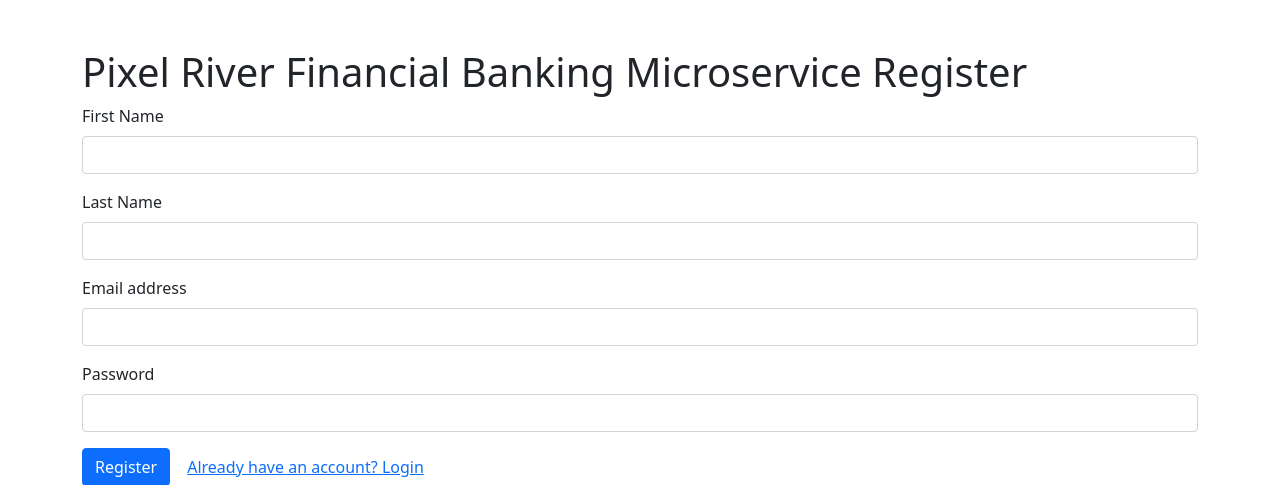
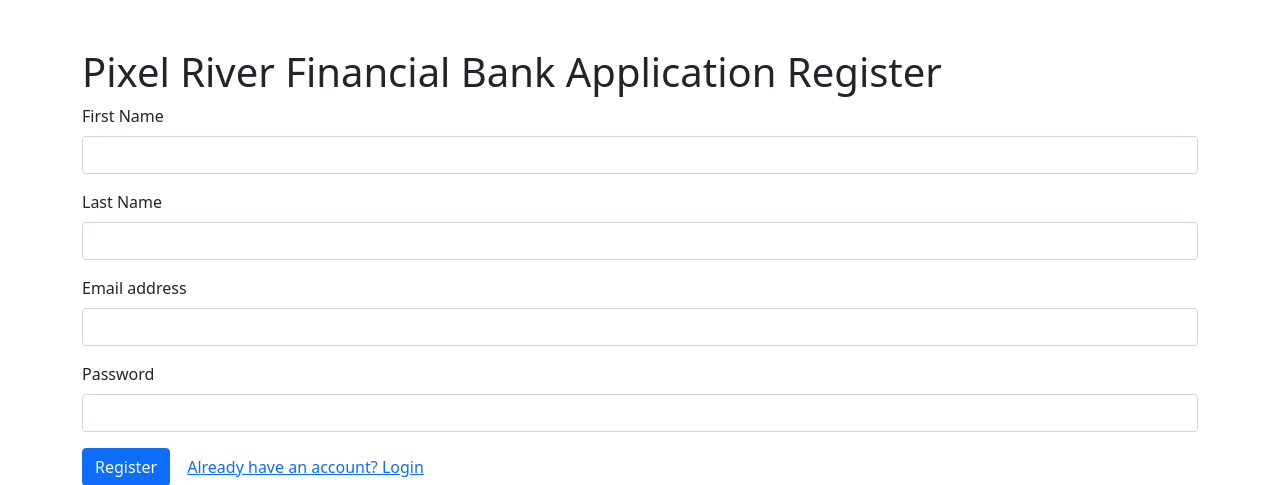
Before and after one commit to jimmytran2/module5-part3-jimmytran2, a Flask app: page /api/register in a window 1280 px wide. Shown: the top 485 px of the page. Run offline with Flask 2, Linux system fonts and the light colour scheme; some libraries are stand-ins or nearby versions.

Commit message:
editted files for assignment 6

```diff
--- a/backend/templates/dashboard.html
+++ b/backend/templates/dashboard.html
@@ -3,11 +3,11 @@
 <html lang="en">
 <head>
   <meta charset="UTF-8">
-  <title>Pixel River Financial Bank Services Dashboard</title>
+  <title>Pixel River Financial Bank Application Dashboard</title>
   <link rel="stylesheet" href="https://cdn.jsdelivr.net/npm/bootstrap@5.0.2/dist/css/bootstrap.min.css">
 </head>
 <body class="container mt-5">
-  <h1>Welcome, {{ user.first_name }} {{ user.last_name }}, to Pixel River Financial Bank Services, Your Montly transaction Report Available as well</h1>
+  <h1>Welcome, {{ user.first_name }} {{ user.last_name }}, to Pixel River Financial Bank Application, Your Montly transaction Report Available as well</h1>
   <p>Account Balance: ${{ '%.2f'|format(user.balance) }}</p>
   {% with messages = get_flashed_messages(with_categories=true) %}
     {% if messages %}
--- a/backend/templates/login.html
+++ b/backend/templates/login.html
@@ -2,14 +2,14 @@
 <html lang="en">
   <head>
     <meta charset="UTF-8" />
-    <title>Pixel River Financial Bank Services Login</title>
+    <title>Pixel River Financial Bank Application Login</title>
     <link
       rel="stylesheet"
       href="https://cdn.jsdelivr.net/npm/bootstrap@5.0.2/dist/css/bootstrap.min.css"
     />
   </head>
   <body class="container mt-5">
-    <h1>Pixel River Financial Bank Services Login</h1>
+    <h1>Pixel River Financial Bank Application Login</h1>
     {% with messages = get_flashed_messages(with_categories=true) %} {% if
     messages %} {% for category, message in messages %}
     <div class="alert alert-{{ category }}">{{ message }}</div>
--- a/backend/templates/register.html
+++ b/backend/templates/register.html
@@ -2,14 +2,14 @@
 <html lang="en">
   <head>
     <meta charset="UTF-8" />
-    <title>Pixel River Financial Bank Services Register</title>
+    <title>Pixel River Financial Bank Application</title>
     <link
       rel="stylesheet"
       href="https://cdn.jsdelivr.net/npm/bootstrap@5.0.2/dist/css/bootstrap.min.css"
     />
   </head>
   <body class="container mt-5">
-    <h1>Pixel River Financial Banking Microservice Register</h1>
+    <h1>Pixel River Financial Bank Application Register</h1>
     {% with messages = get_flashed_messages(with_categories=true) %} {% if
     messages %} {% for category, message in messages %}
     <div class="alert alert-{{ category }}">{{ message }}</div>
```
Also changed, not shown: docker-compose.yml (+5 -5 lines).
